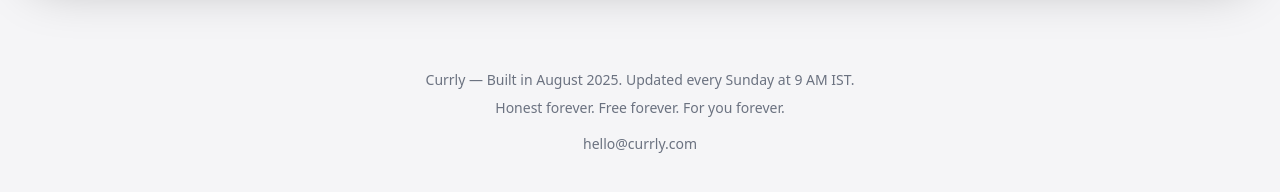
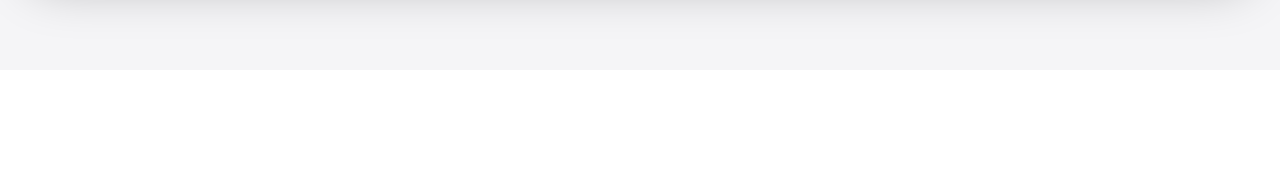
Before and after one commit to rohit1703/currly-beta, a Next.js app: page /about in a window 1280 px wide. Shown: the part 5048-5240 px from the top of the page. After the commit the page ends 5118 px from the top, so only its background shows below. Built offline with nearby package versions, Linux system fonts and the light colour scheme.

Commit message:
REMOVE UNNECESSARY TEXT

```diff
--- a/components/AboutClient.tsx
+++ b/components/AboutClient.tsx
@@ -365,12 +365,6 @@
           </div>
         </motion.section>
 
-        <div className="text-center text-gray-500 dark:text-gray-600 text-sm pb-16">
-          <p>Currly — Built in August 2025. Updated every Sunday at 9 AM IST.</p>
-          <p className="mt-2">Honest forever. Free forever. For you forever.</p>
-          <a href="mailto:hello@currly.com" className="mt-4 inline-block hover:text-[#0066FF] transition-colors">hello@currly.com</a>
-        </div>
-
       </main>
     </div>
   );
```
